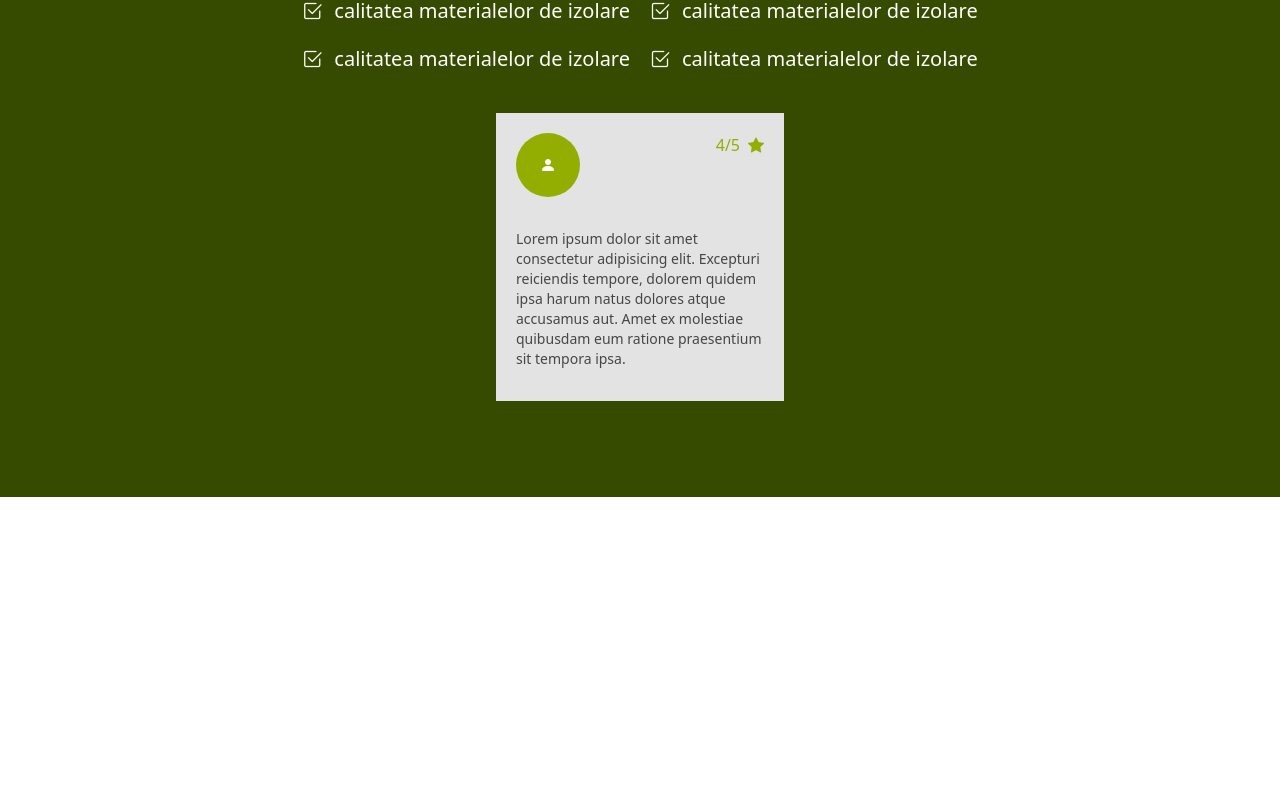
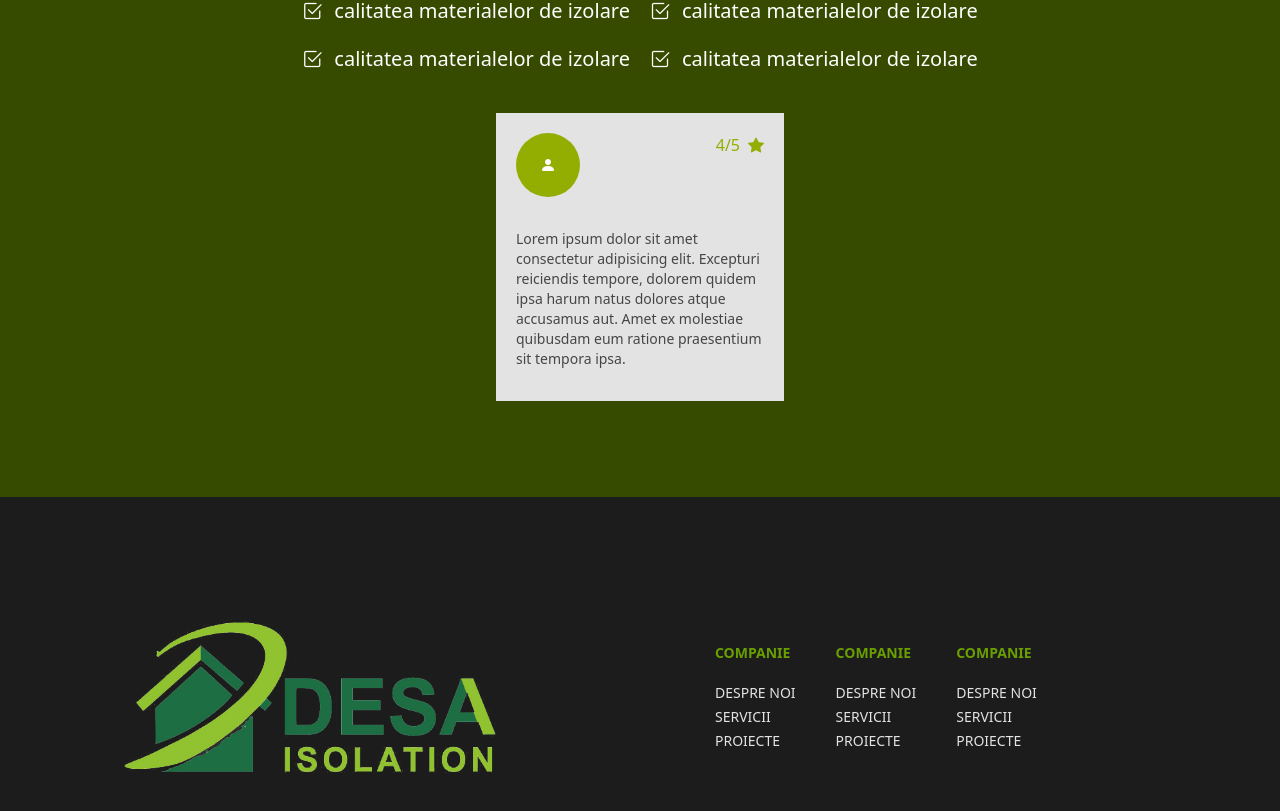
Before and after one commit to DenisWithOneN/desa-isolation, a Vue app: page / in a window 1280 px wide. Shown: the part 5293-6104 px from the top of the page. Before the commit the page ends 5790 px from the top, so only its background shows below. Built offline with nearby package versions, Linux system fonts and the light colour scheme.

Commit message:
integrated footer component

```diff
--- /dev/null
+++ b/src/components/general/Footer.vue
@@ -0,0 +1,23 @@
+<script setup>
+import FooterList from "./FooterList.vue";
+</script>
+<template>
+  <section class="bg-desablack py-24">
+    <div
+      class="container mx-auto flex flex-col lg:flex-row lg:justify-around items-center gap-5"
+    >
+      <img
+        src="/public/images/logo-desa.png"
+        alt="logo"
+        class="h-32 sm:h-36 md:h-48 lg:h-52 2xl:h-60"
+      />
+      <div class="flex flex-col md:flex-row gap-10">
+        <FooterList />
+        <FooterList />
+        <FooterList />
+      </div>
+      <hr />
+    </div>
+  </section>
+</template>
+<style scoped></style>
--- /dev/null
+++ b/src/components/general/FooterList.vue
@@ -0,0 +1,18 @@
+<script setup></script>
+<template>
+  <ul class="flex flex-col gap-1">
+    <header class="text-desalightgreen text-sm uppercase font-bold pb-4">
+      companie
+    </header>
+    <li class="text-desalightgray text-sm text-center uppercase md:text-start">
+      despre noi
+    </li>
+    <li class="text-desalightgray text-sm text-center uppercase md:text-start">
+      servicii
+    </li>
+    <li class="text-desalightgray text-sm text-center uppercase md:text-start">
+      proiecte
+    </li>
+  </ul>
+</template>
+<style scoped></style>
--- a/src/components/views/HomeView.vue
+++ b/src/components/views/HomeView.vue
@@ -7,6 +7,7 @@ import DefinitionSection from "../homepage/DefinitionSection.vue";
 import AdvantageSection from "../homepage/AdvantageSection.vue";
 import ProjectSection from "../homepage/ProjectSection.vue";
 import WhyusSection from "../homepage/WhyusSection.vue";
+import Footer from "../general/Footer.vue";
 </script>
 <template>
   <Navbar />
@@ -17,5 +18,6 @@ import WhyusSection from "../homepage/WhyusSection.vue";
   <AdvantageSection />
   <ProjectSection />
   <WhyusSection />
+  <Footer />
 </template>
 <style scoped></style>
```
